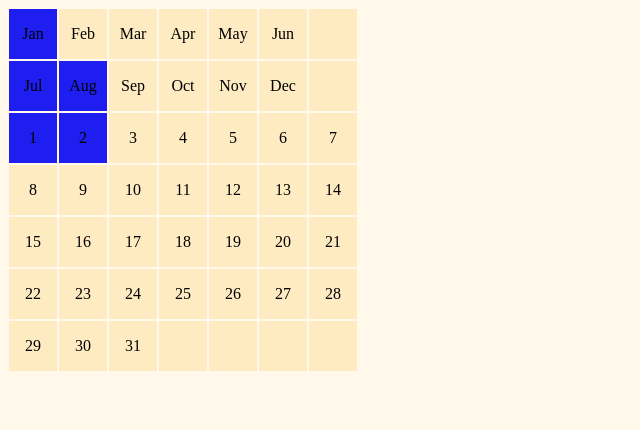
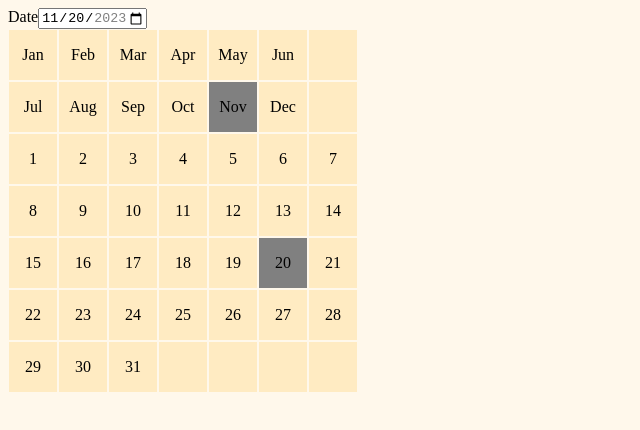
Before and after one commit to shanenak/tetris-calendar, a React (Create React App) app: page / in a window 1280 px wide. Shown: the top 430 px of the page, without its empty margins (0-640 px from the left). Built offline with nearby package versions, Linux system fonts and the light colour scheme.

Commit message:
add date picker

```diff
--- a/src/App.js
+++ b/src/App.js
@@ -1,17 +1,20 @@
 import { Provider } from "react-redux";
-import Calendar from "./components/Calendar";
 import reducers from "./reducers";
 import { configureStore } from "@reduxjs/toolkit";
+import Puzzle from "./components/Puzzle";
 
 const store = configureStore({
-    reducer: reducers,
+  reducer: reducers,
+  middleware: (getDefaultMiddleware) => getDefaultMiddleware({
+    serializableCheck: false
+  })
 });
 
 function App() {
   return (
     <Provider store={store}>
       <>
-        <Calendar/>
+        <Puzzle/>
       </>
     </Provider>
   );
--- a/src/actions/index.js
+++ b/src/actions/index.js
@@ -1,31 +1,10 @@
 // actions
-export const MOVE_RIGHT = 'MOVE_RIGHT';
-export const MOVE_LEFT = 'MOVE_LEFT';
-export const MOVE_DOWN = 'MOVE_DOWN';
-export const ROTATE = 'ROTATE'
-
+export const RECEIVE_GRID = 'RECEIVE_GRID';
 
 //action creators
-export const moveRight = () => {
+export const receiveGrid = (grid) => {
     return {
-        type: MOVE_RIGHT
+        type: RECEIVE_GRID,
+        grid
     }
 }
-
-export const moveLeft = () => {
-    return {
-        type: MOVE_LEFT
-    }
-}
-
-export const moveDown = () => {
-    return {
-        type: MOVE_DOWN
-    }
-}
-
-export const rotate = () => {
-    return {
-        type: ROTATE
-    }
-}
--- a/src/components/Calendar.css
+++ b/src/components/Calendar.css
@@ -47,3 +47,11 @@
 .color-7 {
     background-color: var(--color-7);
 }
+
+.color-8 {
+    background-color: var(--color-8);
+}
+
+.color-9 {
+    background-color: var(--color-9);
+}
--- a/src/components/Calendar.jsx
+++ b/src/components/Calendar.jsx
@@ -1,58 +1,18 @@
 import { useSelector } from "react-redux";
-import { days, months, pieces, gridSize } from "../utils";
-import CalendarSquare from "./CalendarSquare";
+import { pieces } from "../utils";
 
 export default function Calendar () {
     const puzzle = useSelector((state) => state.puzzle)
-    const { grid, shapeId, x, y } = puzzle
-    const piece = pieces[shapeId]
+    const { grid, shapeId } = puzzle
+    // const piece = pieces[shapeId]
 
-    const options = getOptions(piece, grid)
-    const newGrid = place(piece, grid, options[0])
+    // const options = getOptions(piece, grid)
+    // const newGrid = place(piece, grid, options[0])
     return (
         <div className='grid-container'>
             <div className='grid-squares'>
-                {newGrid}
+                {grid}
             </div>
         </div>
     )
 }
-
-function place (piece, grid, option) {
-    const TILES = months.concat(days);
-    const [row, col] = option;
-
-    piece.forEach((pieceRow, rowIdx)=>{
-        let projRow = rowIdx + row;
-        pieceRow.forEach((pieceCol, colIdx) => {
-            let projCol = colIdx + col;
-            grid[projRow][projCol] = <CalendarSquare color={pieceCol} label={TILES[(projRow * 7) + projCol]} />
-        })
-    })
-    return grid
-}
-
-function getOptions (piece, grid) {
-    const validOptions = [];
-    for (let row = 0; row < gridSize; row++) {
-        for (let col = 0; col < gridSize; col++) {
-            if (validSpot(piece, grid, row, col)) validOptions.push([row, col]);
-        }
-    }
-    return validOptions
-}
-
-function validSpot (piece, grid, row, col) {
-    piece.forEach((pieceRow, rowIdx)=>{
-        let projRow = rowIdx + row;
-        pieceRow.forEach((pieceCol, colIdx)=>{
-            let projCol = colIdx + col;
-            if (projRow >= gridSize || projCol >= gridSize) {
-                return false
-            } else if (grid[projRow][projCol]<=0) {
-                return false
-            }
-        })
-    })
-    return true
-}
--- /dev/null
+++ b/src/components/Puzzle.jsx
@@ -0,0 +1,74 @@
+import { useDispatch, useSelector } from "react-redux";
+import Calendar from "./Calendar";
+import { useEffect, useState } from "react";
+import { blockDates, tiles, months, gridSize } from "../utils";
+import CalendarSquare from "./CalendarSquare";
+import { receiveGrid } from "../actions";
+
+export default function Puzzle () {
+    // let grid = useSelector((state)=> state.puzzle.grid)
+    const dispatch = useDispatch();
+    const [month, setMonth] = useState('Nov');
+    const monthStr = months.indexOf(month).toString().padStart(2, '0')
+    const [date, setDate] = useState(20);
+    const dateStr = date.toString().padStart(2, '0')
+
+    useEffect(()=>{
+        dispatch(receiveGrid(blockDates(month, date)))
+    }, [month, date])
+
+    const updateDate = (e) => {
+        const dateValues = e.target.value.split("-");
+        setMonth(months[parseInt(dateValues[1])]);
+        setDate(parseInt(dateValues[2]));
+    }
+
+    return (
+        <div>
+            <label>Date
+                <input type="date" id="start" name="trip-start" value={`2023-${monthStr}-${dateStr}`} min="2023-01-01" max="2023-12-31" onChange={updateDate}/>
+
+            </label>
+            <Calendar />
+        </div>
+    )
+}
+
+
+function place (piece, grid, option) {
+    const [row, col] = option;
+
+    piece.forEach((pieceRow, rowIdx)=>{
+        let projRow = rowIdx + row;
+        pieceRow.forEach((colValue, colIdx) => {
+            let projCol = colIdx + col;
+            grid[projRow][projCol] = <CalendarSquare color={colValue} label={tiles[(projRow * 7) + projCol]} />
+        })
+    })
+    return grid
+}
+
+function getOptions (piece, grid) {
+    const validOptions = [];
+    for (let row = 0; row < gridSize; row++) {
+        for (let col = 0; col < gridSize; col++) {
+            if (validSpot(piece, grid, row, col)) validOptions.push([row, col]);
+        }
+    }
+    return validOptions
+}
+
+function validSpot (piece, grid, row, col) {
+    piece.forEach((pieceRow, rowIdx)=>{
+        let projRow = rowIdx + row;
+        pieceRow.forEach((colValue, colIdx)=>{
+            let projCol = colIdx + col;
+            if (projRow >= gridSize || projCol >= gridSize) {
+                return false
+            } else if (grid[projRow][projCol]<=0) {
+                return false
+            }
+        })
+    })
+    return true
+}
--- a/src/index.css
+++ b/src/index.css
@@ -9,6 +9,7 @@
     --color-6: #FEAB95;
     --color-7: #55954B;
     --color-8: #FFC145;
+    --color-9: gray;
     --border-color: #FFF8EB;
 
     --cols: 7;
--- a/src/reducers/puzzle-reducer.js
+++ b/src/reducers/puzzle-reducer.js
@@ -1,19 +1,14 @@
 import {
-    MOVE_RIGHT, MOVE_LEFT, MOVE_DOWN, ROTATE
+    RECEIVE_GRID
 } from '../actions'
 import { defaultState } from '../utils';
 
 const puzzleReducer = (state = defaultState(), action) => {
-
+    const nextState = Object.assign({}, Object.freeze(state))
     switch (action.type) {
-        case MOVE_RIGHT:
-            return state
-        case MOVE_LEFT:
-            return state
-        case MOVE_DOWN:
-            return state
-        case ROTATE:
-            return state
+        case RECEIVE_GRID:
+            nextState.grid = action.grid
+            return nextState
         default:
             return state
     }
--- a/src/utils/index.js
+++ b/src/utils/index.js
@@ -10,19 +10,33 @@ export const defaultState = () => {
 }
 
 export const defaultGrid = () => {
-    const TILES = months.concat(days);
     const grid = [...Array(7)].map(e => Array(7));
 
     for (let row = 0; row < gridSize; row++) {
         for (let col = 0; col < gridSize; col++) {
-            grid[row][col] = <CalendarSquare color='0' label={TILES[(row * 7) + col]} />
+            grid[row][col] = <CalendarSquare color='0' label={tiles[(row * 7) + col]} key={`row${row}-col${col}`}/>
         }
     }
     return grid
 }
 
+export function blockDates(month, date) {
+    const grid = defaultGrid();
+
+    const monthRow = Math.floor(tiles.indexOf(month) / 7);
+    const monthCol = tiles.indexOf(month) % 7;
+    const dateRow = Math.floor(tiles.indexOf(date) / 7);
+    const dateCol = tiles.indexOf(date) % 7;
+
+    grid[monthRow][monthCol] = <CalendarSquare color='9' label={month} key={`row${monthRow}-col${monthCol}`}/>
+    grid[dateRow][dateCol] = <CalendarSquare color='9' label={date} key={`row${dateRow}-col${dateCol}`} />
+    return grid
+}
+
 export const months = ['Jan', 'Feb', 'Mar', 'Apr', 'May', 'Jun', '', 'Jul', 'Aug', 'Sep', 'Oct', 'Nov', 'Dec', ''];
 export const days = [...Array(31).keys()].map(ele => ele + 1);
+export const tiles = months.concat(days);
+
 export const gridSize = 7;
 
 export const pieces = [
```
